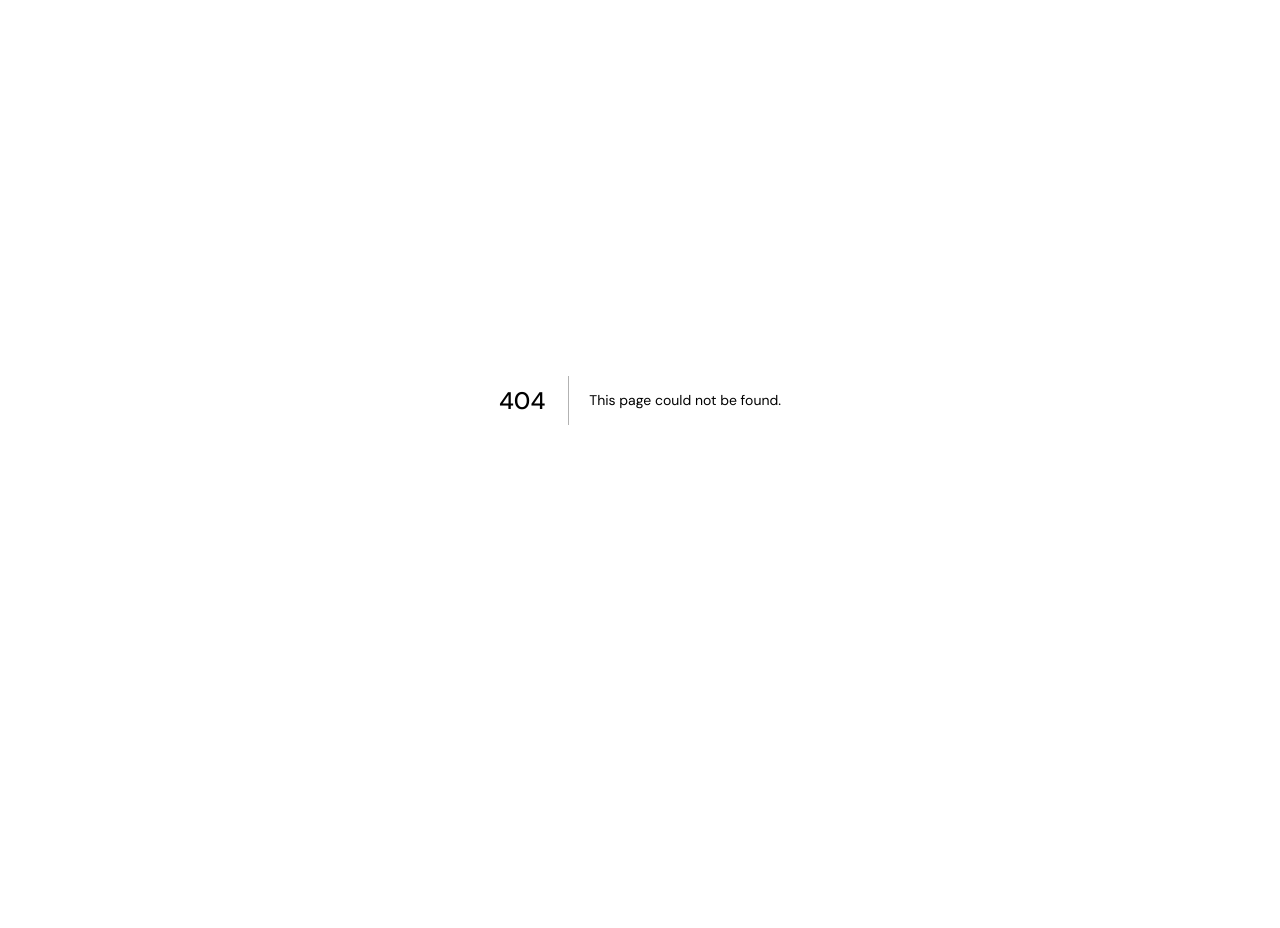
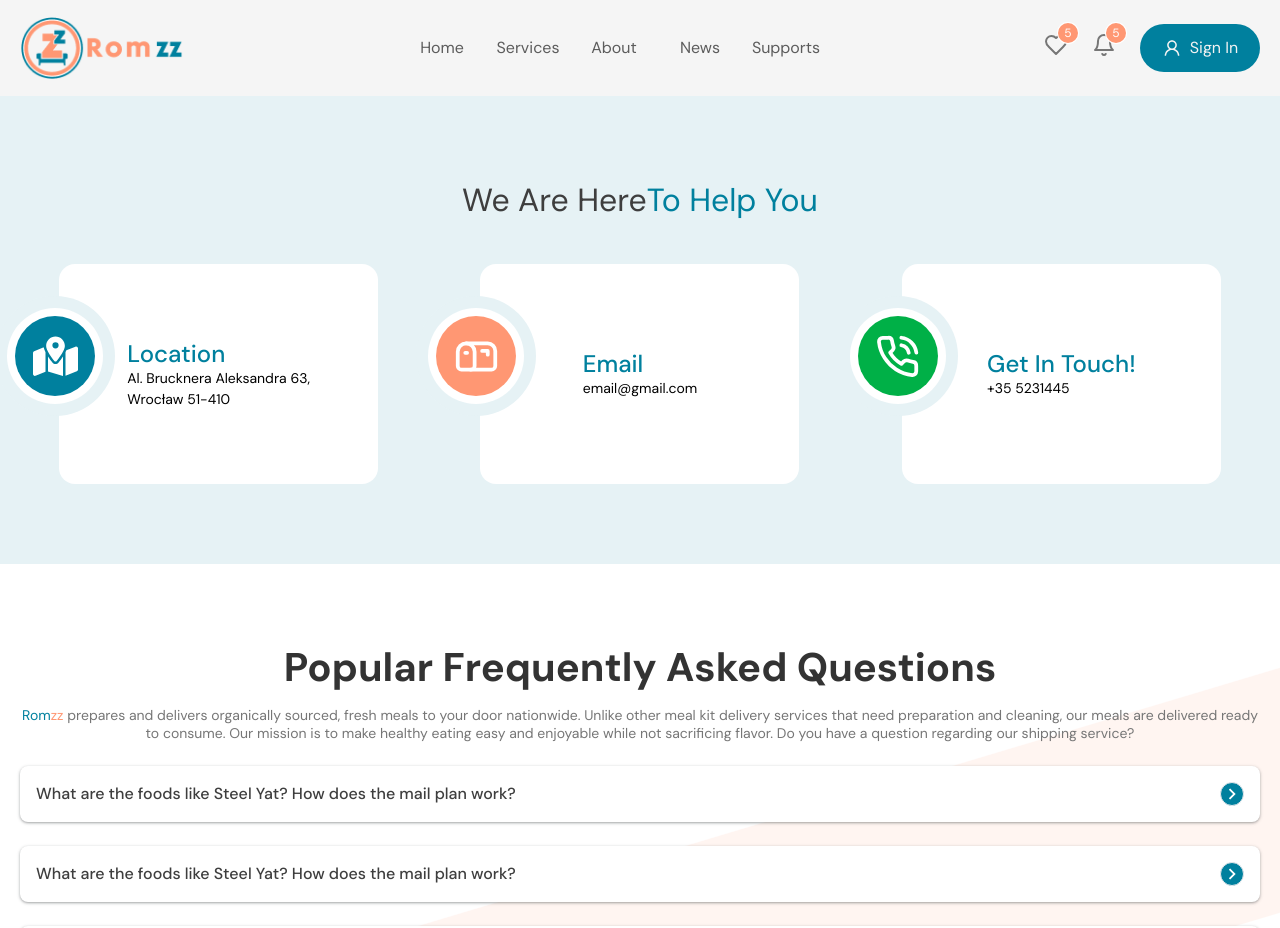
Before and after one commit to sparktechagency/romzz-frontend, a Next.js app: page /supports in a window 1280 px wide. Before the commit this address had no page. Shown: the top 928 px of the page. Before the commit the page ends 800 px from the top, so only its background shows below. Built offline with nearby package versions, Linux system fonts and the light colour scheme.

Commit message:
:art: supports  page design

```diff
--- /dev/null
+++ b/src/app/(website)/supports/SupportsClient.tsx
@@ -0,0 +1,97 @@
+import Faq from '@/components/Faq';
+import Heading from '@/components/shared/Heading';
+import { Mailbox } from 'lucide-react';
+import React from 'react';
+import { FaMapLocationDot } from "react-icons/fa6";
+import { LuPhoneCall } from "react-icons/lu";
+
+
+const SupportsClient = () => {
+    return (
+        <div className='bg-[#E6F2F5] pt-20'>
+            {/* heading  */}
+            <Heading style="font-normal text-[32px] leading-[48px] text-[#3E3E3E] text-center mb-10">
+                We Are Here
+                <span className="text-primary">To Help You</span>
+            </Heading>
+
+            {/* contact option */}
+            <div className='container  grid grid-cols-3 gap-6 pb-20'>
+
+                <div className='relative bg-white w-[319px] h-[220px] rounded-2xl mx-auto flex items-center justify-center'>
+
+                    {/* float icon */}
+                    <div className='bg-[#E6F2F5] p-3 absolute -left-16 top-8 rounded-full'>
+                        <div className='w-fit h-fit rounded-full bg-white p-2'>
+                            <div className='w-20 h-20 flex items-center justify-center rounded-full bg-primary p-2'>
+                                <FaMapLocationDot
+                                    size={45}
+                                    color='white'
+                                    className=''
+                                />
+                            </div>
+                        </div>
+                    </div>
+
+                    {/* info container */}
+                    <div>
+                        <Heading name="Location" style="font-medium text-[24px] leading-[29px] text-primary"/>
+                        <p className='text-[#7676761] text-[14px] leading-[21px] font-normal'>Al. Brucknera Aleksandra 63, <br /> Wrocław 51-410</p>
+                    </div>
+                </div>
+
+                <div className='relative bg-white w-[319px] h-[220px] rounded-2xl mx-auto flex items-center justify-center'>
+                    {/* float icon */}
+                    <div className='bg-[#E6F2F5] p-3 absolute -left-16 top-8 rounded-full'>
+                        <div className='w-fit h-fit rounded-full bg-white p-2'>
+                            <div className='w-20 h-20 flex items-center justify-center rounded-full bg-secondary p-2'>
+                                <Mailbox
+                                    size={45}
+                                    color='white'
+                                    className=''
+                                />
+                            </div>
+                        </div>
+                    </div>
+
+                    {/* info container */}
+                    <div>
+                        <Heading name="Email" style="font-medium text-[24px] leading-[29px] text-primary"/>
+                        <p className='text-[#7676761] text-[14px] leading-[21px] font-normal'>email@gmail.com</p>
+                    </div>
+                </div>
+
+                <div className='relative bg-white w-[319px] h-[220px] rounded-2xl mx-auto flex items-center justify-center'>
+                    {/* float icon */}
+                    <div className='bg-[#E6F2F5] p-3 absolute -left-16 top-8 rounded-full'>
+                        <div className='w-fit h-fit rounded-full bg-white p-2'>
+                            <div className='w-20 h-20 flex items-center justify-center rounded-full bg-[#00B047] p-2'>
+                                <LuPhoneCall
+                                    size={45}
+                                    color='white'
+                                    className=''
+                                />
+                            </div>
+                        </div>
+                    </div>
+
+                    {/* info container */}
+                    <div>
+                        <Heading name="Get In Touch!" style="font-medium text-[24px] leading-[29px] text-primary"/>
+                        <p className='text-[#7676761] text-[14px] leading-[21px] font-normal'>+35 5231445</p>
+                    </div>
+                </div>
+
+
+
+            </div>
+
+            {/* faq section */}
+            <div className='bg-white pt-20'>
+                <Faq/>
+            </div>
+        </div>
+    )
+}
+
+export default SupportsClient;
--- /dev/null
+++ b/src/app/(website)/supports/page.tsx
@@ -0,0 +1,12 @@
+import React from 'react'
+import SupportsClient from './SupportsClient'
+
+const page = () => {
+    return (
+        <React.Fragment>
+            <SupportsClient/>
+        </React.Fragment>
+    )
+}
+
+export default page
--- /dev/null
+++ b/src/components/Faq.tsx
@@ -0,0 +1,100 @@
+"use client";
+import React, { useEffect, useRef, useState } from 'react';
+import { MdKeyboardArrowRight } from 'react-icons/md';
+import Heading from './shared/Heading';
+
+type ContentRef = HTMLDivElement | null;
+
+const Faq = () => {
+    const [openIndex, setOpenIndex] = useState<number | null>(null);
+    const contentRefs = useRef<ContentRef[]>([]);
+
+    const toggleAccordion = (index: number) => {
+        setOpenIndex((prevIndex) => (prevIndex === index ? null : index));
+    };
+
+    useEffect(() => {
+        if (openIndex !== null && contentRefs.current[openIndex]) {
+            contentRefs.current[openIndex]!.style.maxHeight = `${contentRefs.current[openIndex]!.scrollHeight}px`;
+        }
+        contentRefs.current.forEach((ref, index) => {
+            if (ref && index !== openIndex) {
+                ref.style.maxHeight = '0px';
+            }
+        });
+    }, [openIndex]);
+
+    return (
+        <div
+            style={{
+                width: "100%",
+                height: "676px",
+                backgroundImage: `url('/faq.png')`,
+                backgroundPosition: "center",
+                backgroundRepeat: "no-repeat",
+                backgroundSize: "container",
+            }}
+        >
+            <div>
+                <Heading
+                    name='Popular Frequently Asked Questions'
+                    style='font-bold text-[32px] sm:text-[40px] leading-[38px] sm:leading-[46px] text-[#333333] text-center mb-4'
+                />
+                <div className='container grid grid-cols-1 gap-6'>
+                    <p className="text-[#767676] text-[14px] leading-[18px] text-center">
+                        <span className="text-primary text-bold text-[14px] leading-[18px]">Rom{}<span className='text-secondary'>zz</span></span>  {" "}
+                        <span className="font-normal">
+                            prepares and delivers organically sourced, fresh meals to your door nationwide.
+                            Unlike other meal kit delivery services that need preparation and
+                            cleaning, our meals are delivered ready to consume.
+                            Our mission is to make healthy eating easy and enjoyable
+                            while not sacrificing flavor. Do you have a question regarding our shipping service?
+                        </span>
+                    </p>
+                    <>
+                        {
+                            [...Array(5)].map((_item: any, index) => {
+                                return (
+                                    <div
+                                        key={index}
+                                        className='overflow-hidden transition-max-height duration-300 ease-in-out rounded-lg bg-white cursor-pointer relative h-[56px]'
+                                        onClick={() => toggleAccordion(index)}
+                                        style={{
+                                            maxHeight: openIndex === index ? `${contentRefs.current[index]?.scrollHeight}px` : '56px',
+                                            boxShadow: "rgba(60, 64, 67, 0.3) 0px 1px 2px 0px, rgba(60, 64, 67, 0.15) 0px 1px 3px 1px"
+                                        }}
+                                    >
+                                        <div
+                                            ref={(el) => {
+                                                if (el) {
+                                                    contentRefs.current[index] = el;
+                                                }
+                                            }}
+                                            className='accordion-content p-4'
+                                        >
+                                            <div className='flex items-center justify-between'>
+                                                <p className='text-[16px] leading-6 font-medium text-[#3E3E3E]'>
+                                                    {"What are the foods like Steel Yat? How does the mail plan work?"}
+                                                </p>
+                                                <MdKeyboardArrowRight
+                                                    color='white'
+                                                    className={`bg-primary border rounded-full text-2xl transition-all ${openIndex === index ? 'rotate-90' : ''} `}
+                                                />
+
+                                            </div>
+                                            <div className='text-[16px] leading-6 font-normal text-primary mt-3'>
+                                                {"Lorem30"}
+                                            </div>
+                                        </div>
+                                    </div>
+                                )
+                            })
+                        }
+                    </>
+                </div>
+            </div>
+        </div>
+    )
+}
+
+export default Faq;
```
Also changed, not shown: public/faq.png (added).
